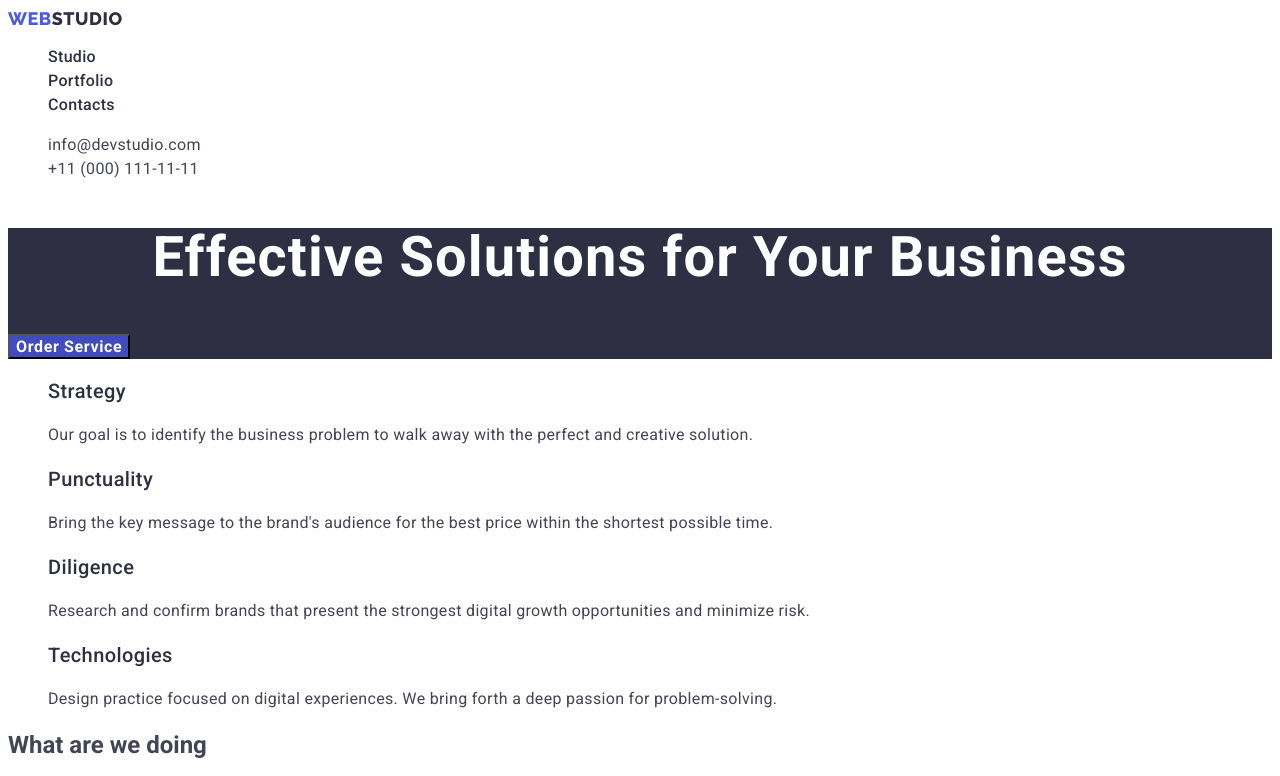
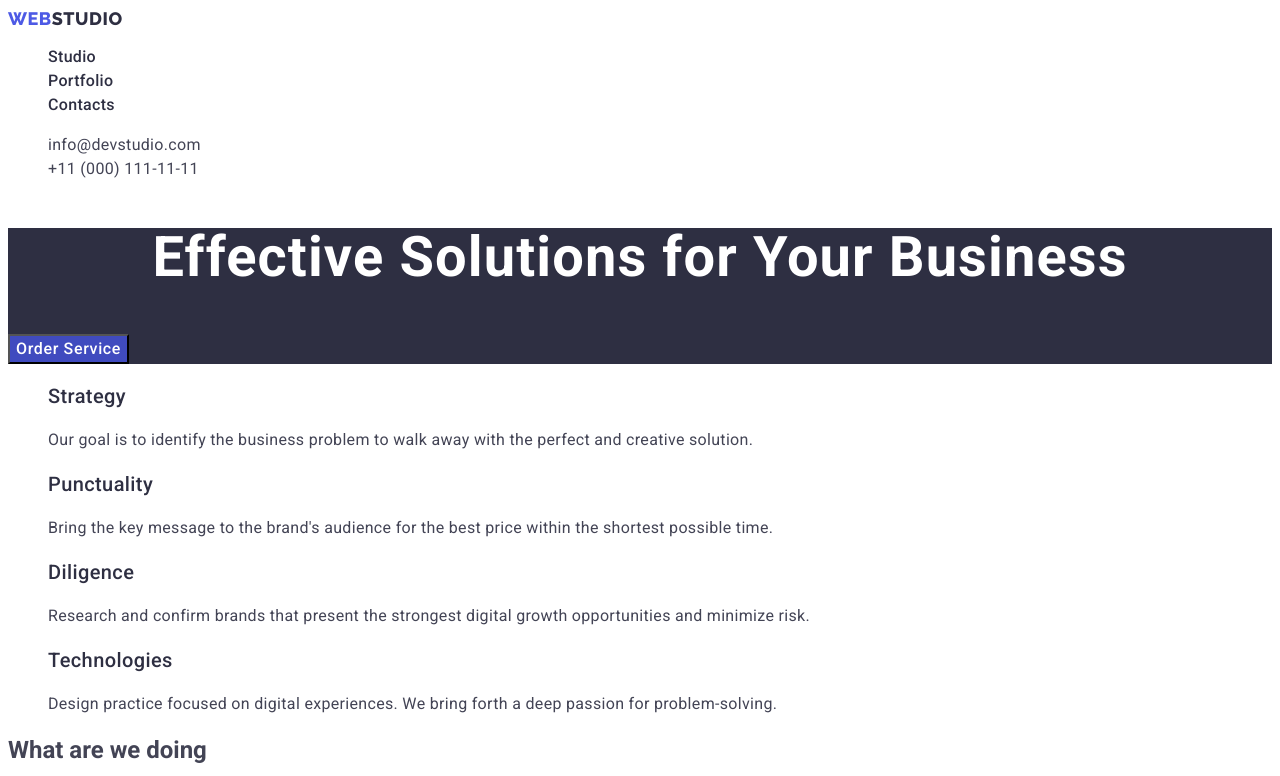
Before and after one commit to wadimcka/goit-markup-hw-02, a plain HTML site: page index.html in a window 1280 px wide. Both pictures are taken after a click on the button "Order Service". Shown: the top 776 px of the page. Drawn offline with Linux system fonts and the light colour scheme.

Commit message:
Дурня з 500/600 у кнопці і line-height

```diff
--- a/scc/styles.css
+++ b/scc/styles.css
@@ -52,7 +52,7 @@ body {
 }
 .menu-link:hover,
 .menu-link:focus {
-  color: #404bbf ;
+  color: #404bbf;
 }
 
 .connection {
@@ -68,7 +68,7 @@ body {
 }
 .header-mail:hover,
 .header-mail:focus {
-  color: #404bbf ;
+  color: #404bbf;
 }
 .header-tel {
   font-style: normal;
@@ -103,25 +103,23 @@ body {
 .button {
   font-family: Roboto, sans-serif;
   font-style: normal;
-  font-weight: 600;
+  font-weight: 500;
   font-size: 16px;
+  line-height: 1.5;
   letter-spacing: 0.04em;
   cursor: pointer;
 }
 .button.primary {
-  font-weight: 500
-  line-height: 1.5;
   color: #ffffff;
   background-color: var(--active-states);
-  }
+}
 .button.primary:hover,
 .button.primary:focus {
-  background-color: #404BBF;
+  background-color: #404bbf;
   color: #ffffff;
 }
 .button.secondary {
-    line-height: 1.5;
-    background-color: var(--overlays-scdr-color);
+  background-color: var(--overlays-scdr-color);
   color: var(--active-states);
 }
 
```
